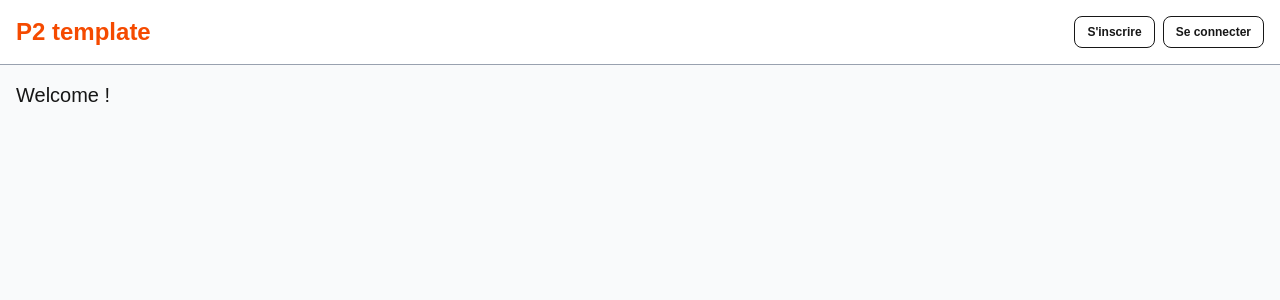
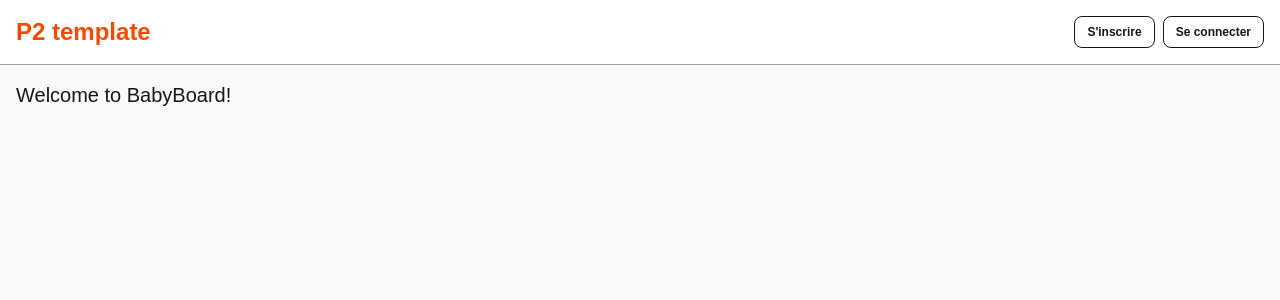
Before and after one commit to ComicScrip/cda-nov25-p2-g2, a Next.js app in the folder frontend/: page / in a window 1280 px wide. Shown: the top 300 px of the page. Built offline with nearby package versions, Linux system fonts and the light colour scheme; no server answers.

Commit message:
intégration test and deploy

```diff
--- a/frontend/src/pages/index.tsx
+++ b/frontend/src/pages/index.tsx
@@ -3,7 +3,7 @@ import Layout from "@/components/Layout";
 export default function Home() {
   return (
     <Layout pageTitle="Accueil">
-      <h2 className="text-xl mb-4 p-4">Welcome !</h2>
+      <h2 className="text-xl mb-4 p-4">Welcome to BabyBoard!</h2>
     </Layout>
   );
 }
```
